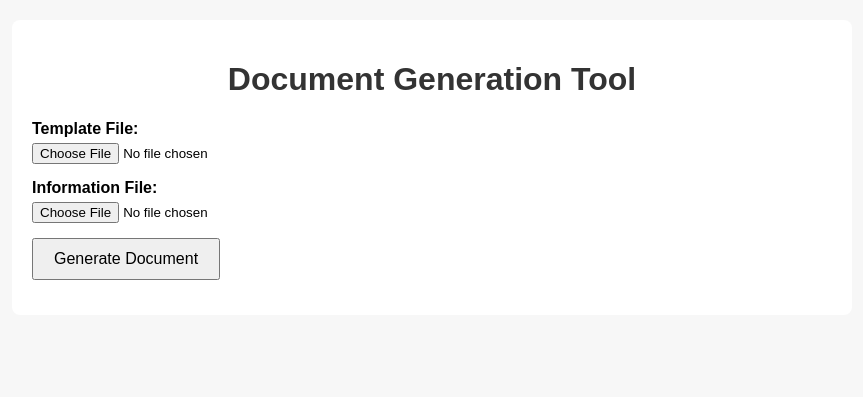
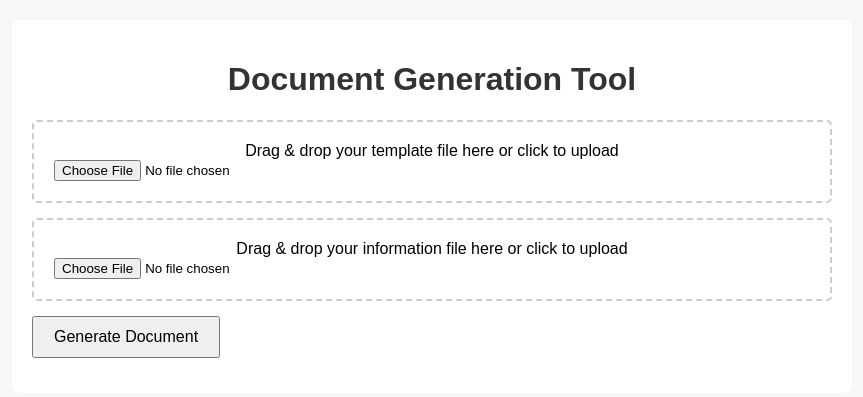
Before and after one commit to zainbaq/document-generator, a Flask app: page / in a window 1280 px wide. Shown: the top 397 px of the page, without its empty margins (208-1071 px from the left). Run offline with Flask 2, Linux system fonts and the light colour scheme; parts of the project's set-up code (start-up, migrations or seed data) failed here and were passed over.

Commit message:
add progress bar, add drag & drop, add langchain for long documents, add loading animation during generation

```diff
--- a/app.py
+++ b/app.py
@@ -6,20 +6,34 @@ from openai import OpenAI
 from dotenv import load_dotenv
 from werkzeug.utils import secure_filename
 
-# Load environment variables from .env file
+# Import LangChain modules for text splitting and summarization.
+from langchain.text_splitter import RecursiveCharacterTextSplitter
+from langchain.chains.summarize import load_summarize_chain
+from langchain_community.llms import OpenAI as LCOpenAI
+
+# =============================================================================
+# Load Environment Variables
+# =============================================================================
 load_dotenv()
 
+# =============================================================================
+# Initialize Flask App
+# =============================================================================
 app = Flask(__name__)
-app.secret_key = 'your_secret_key'  # Needed for flashing error messages
+app.secret_key = 'your_secret_key'  # Replace with a secure key in production
 
-# Set your OpenAI API key from the environment
+# =============================================================================
+# Initialize OpenAI Client (Original Client)
+# =============================================================================
 client = OpenAI(
-    api_key=os.environ.get("OPENAI_API_KEY"),  # This is the default and can be omitted
+    api_key=os.environ.get("OPENAI_API_KEY"),
 )
 if not client.api_key:
     raise ValueError("The OpenAI API key is not set. Please set it in the .env file.")
 
-# Load the prompt from the JSON file
+# =============================================================================
+# Load GPT Prompt Configuration
+# =============================================================================
 with open('prompts.json', 'r') as file:
     prompts = json.load(file)
 
@@ -27,19 +41,19 @@ generate_document_prompt = prompts.get('generate_document_from_template_prompt')
 if not generate_document_prompt:
     raise ValueError("The generate_document_from_template_prompt is not defined in prompts.json.")
 
+# =============================================================================
+# Utility Function: Read Uploaded File
+# =============================================================================
 def read_uploaded_file(uploaded_file):
     """
-    Read the uploaded file and extract text depending on its file type.
+    Read the uploaded file and extract text based on its file type.
     Supports .txt, .md, .docx, and .pdf files.
     """
     filename = secure_filename(uploaded_file.filename)
     ext = os.path.splitext(filename)[1].lower()
 
-    # For text-based files
     if ext in ['.txt', '.md']:
         return uploaded_file.read().decode('utf-8')
-
-    # For DOCX files
     elif ext == '.docx':
         from docx import Document
         doc = Document(uploaded_file)
@@ -47,8 +61,6 @@ def read_uploaded_file(uploaded_file):
         for para in doc.paragraphs:
             full_text.append(para.text)
         return "\n".join(full_text)
-
-    # For PDF files
     elif ext == '.pdf':
         import PyPDF2
         uploaded_file.seek(0)
@@ -59,17 +71,60 @@ def read_uploaded_file(uploaded_file):
             if text:
                 pages_text.append(text)
         return "\n".join(pages_text)
-
-    # Fallback to reading as text
     else:
         return uploaded_file.read().decode('utf-8')
 
+# =============================================================================
+# Function: Summarize Document (Updated with LangChain and Document Conversion)
+# =============================================================================
 def summarize_document(document_text, template_text):
     """
     Summarize the given document text with reference to the template.
-    Only keep the information relevant to the sections and requirements in the template.
-    Uses the new ChatCompletion interface with a system and user message.
+    If the document is long, use LangChain's text splitter and summarization chain to
+    generate a concise summary; otherwise, use the standard summarization prompt.
+
+    Args:
+        document_text (str): The full text of the original document.
+        template_text (str): The template text used for context.
+
+    Returns:
+        str: A summary of the document.
     """
+    # Define a threshold (in characters) above which we consider the document "long"
+    LONG_DOC_THRESHOLD = 3000
+
+    if len(document_text) > LONG_DOC_THRESHOLD:
+        # Import necessary modules for text splitting and document conversion.
+        from langchain.text_splitter import RecursiveCharacterTextSplitter
+        from langchain.docstore.document import Document
+
+        # Split the long document into smaller chunks.
+        text_splitter = RecursiveCharacterTextSplitter(chunk_size=1000, chunk_overlap=200)
+        texts = text_splitter.split_text(document_text)
+
+        # Convert each text chunk into a Document object.
+        docs = [Document(page_content=t) for t in texts]
+
+        # Use the chat-based LLM wrapper for LangChain.
+        from langchain.chat_models import ChatOpenAI
+        llm = ChatOpenAI(temperature=0.5, model="gpt-4o")
+
+        # Load a summarization chain (map_reduce is a good choice for long documents).
+        from langchain.chains.summarize import load_summarize_chain
+        chain = load_summarize_chain(llm, chain_type="map_reduce")
+
+        # Process each document chunk individually to avoid passing a list of prompts.
+        partial_summaries = []
+        for doc in docs:
+            # Each call receives a single Document wrapped in a list.
+            summary = chain.run([doc])
+            partial_summaries.append(summary)
+
+        # Combine the partial summaries into a single summary.
+        long_summary = "\n".join(partial_summaries)
+        document_text = long_summary
+
+    # Proceed with the original summarization method using a custom prompt.
     system_prompt = (
         "You are an expert summarizer. Given the following template and document, "
         "generate a concise summary that includes only the information relevant to filling in the template. "
@@ -80,7 +135,7 @@ def summarize_document(document_text, template_text):
         f"Document:\n{document_text}\n\n"
         "Summary (bullet points):"
     )
-    messages=[
+    messages = [
         {"role": "system", "content": system_prompt},
         {"role": "user", "content": user_prompt}
     ]
@@ -91,29 +146,31 @@ def summarize_document(document_text, template_text):
             temperature=0.5,
             max_tokens=500
         )
-        print('Summary')
-        print(response.choices[0].message.content)
         summary = response.choices[0].message.content
         return summary
     except Exception as e:
         print(f"Error summarizing document: {e}")
-        # In case of error, fallback to using the original document text
+        # In case of an error, fallback to using the (possibly long) document text.
         return document_text
 
+
+# =============================================================================
+# Function: Generate Document (Unchanged)
+# =============================================================================
 def generate_document(template_text, info_text):
     """
-    Generate a document by combining the template and a summary of the original information text.
+    Generate a document by combining the template with a summary of the original information text.
+
     Uses the new ChatCompletion interface with system and user messages.
     """
-    # Summarize the original document (with reference to the template)
     summarized_info = summarize_document(info_text, template_text)
 
-    system_prompt = generate_document_prompt  # Your detailed instructions
+    system_prompt = generate_document_prompt  # Detailed instructions from prompts.json.
     user_prompt = (
         f"Template:\n{template_text}\n\n"
         f"Original Document Summary:\n{summarized_info}"
     )
-    messages=[
+    messages = [
         {"role": "system", "content": system_prompt},
         {"role": "user", "content": user_prompt}
     ],
@@ -124,26 +181,37 @@ def generate_document(template_text, info_text):
             temperature=0.5,
             max_tokens=4096
         )
-        print('Generation')
-        print(response.choices[0].message.content)
         generated_document = response.choices[0].message.content
     except Exception as e:
         generated_document = f"An error occurred while generating the document: {str(e)}"
 
     return generated_document
 
+# =============================================================================
+# Route: Index Page
+# =============================================================================
 @app.route('/')
 def index():
     """
     Render the homepage with the file upload form.
+
+    Returns:
+        Rendered HTML of the index page.
     """
     return render_template('index.html')
 
+# =============================================================================
+# Route: Document Generation
+# =============================================================================
 @app.route('/generate', methods=['POST'])
 def generate():
     """
-    Handle file uploads, read and parse the files (supporting .txt, .md, .docx, .pdf),
-    summarize the original document with reference to the template, generate the final document, and render the result.
+    Handle file uploads, process and parse the files (supporting .txt, .md, .docx, .pdf),
+    summarize the original document with reference to the template, generate the final document,
+    and render the result.
+
+    Returns:
+        Rendered HTML of the result page with the generated document.
     """
     if 'template_file' not in request.files or 'info_file' not in request.files:
         flash("Both files are required.")
@@ -163,10 +231,12 @@ def generate():
         flash(f"Error reading files: {str(e)}")
         return redirect(url_for('index'))
 
-    # Generate the final document using the summarized information
     final_document = generate_document(template_text, info_text)
-
     return render_template('result.html', document=final_document)
 
+# =============================================================================
+# Main Entry Point
+# =============================================================================
 if __name__ == '__main__':
+    # In production, replace Flask's built-in server with a production WSGI server.
     app.run(debug=True)
--- a/static/css/style.css
+++ b/static/css/style.css
@@ -50,3 +50,49 @@ button {
     padding: 15px;
     border-radius: 5px;
 }
+
+/* Drag & Drop and Progress Bar Styles */
+.drop-zone {
+    border: 2px dashed #cccccc;
+    border-radius: 5px;
+    padding: 20px;
+    text-align: center;
+    cursor: pointer;
+    margin-bottom: 15px;
+}
+
+.drop-zone.hover {
+    border-color: #333333;
+}
+
+.progress-bar {
+    width: 100%;
+    background-color: #f3f3f3;
+    border-radius: 5px;
+    margin-top: 10px;
+    display: none;
+}
+
+.progress-bar-fill {
+    height: 10px;
+    width: 0;
+    background-color: #4caf50;
+    border-radius: 5px;
+}
+
+/* Spinner Styles - Smaller and Center Aligned */
+.spinner {
+    border: 6px solid #f3f3f3; /* Light grey */
+    border-top: 6px solid #3498db; /* Blue */
+    border-radius: 50%;
+    width: 50px;
+    height: 50px;
+    animation: spin 1s linear infinite;
+    display: none; /* Hidden by default */
+    margin: 20px auto; /* Center align within its container */
+}
+
+@keyframes spin {
+    0% { transform: rotate(0deg); }
+    100% { transform: rotate(360deg); }
+}
--- a/templates/index.html
+++ b/templates/index.html
@@ -17,19 +17,107 @@
             </ul>
           {% endif %}
         {% endwith %}
-        <form action="{{ url_for('generate') }}" method="post" enctype="multipart/form-data">
-            <div>
-                <label for="template_file">Template File:</label>
-                <input type="file" id="template_file" name="template_file" accept=".txt,.md,.docx,.pdf" required>
+        <form id="upload-form" action="{{ url_for('generate') }}" method="post" enctype="multipart/form-data">
+            <div class="drop-zone" id="template-drop-zone">
+                <span class="drop-zone__prompt">Drag & drop your template file here or click to upload</span>
+                <input type="file" id="template_file" name="template_file" class="drop-zone__input" accept=".txt,.md,.docx,.pdf" required>
+                <div class="progress-bar" id="template-progress">
+                    <div class="progress-bar-fill" id="template-progress-fill"></div>
+                </div>
             </div>
-            <div>
-                <label for="info_file">Information File:</label>
-                <input type="file" id="info_file" name="info_file" accept=".txt,.md,.docx,.pdf" required>
+            <div class="drop-zone" id="info-drop-zone">
+                <span class="drop-zone__prompt">Drag & drop your information file here or click to upload</span>
+                <input type="file" id="info_file" name="info_file" class="drop-zone__input" accept=".txt,.md,.docx,.pdf" required>
+                <div class="progress-bar" id="info-progress">
+                    <div class="progress-bar-fill" id="info-progress-fill"></div>
+                </div>
             </div>
             <div>
                 <button type="submit">Generate Document</button>
             </div>
         </form>
+        <!-- Circular loading spinner -->
+        <div id="loading-spinner" class="spinner"></div>
     </div>
+    <script>
+        // Handle drag & drop functionality for file inputs
+        document.querySelectorAll('.drop-zone').forEach(dropZoneElement => {
+            const inputElement = dropZoneElement.querySelector('.drop-zone__input');
+
+            dropZoneElement.addEventListener('click', () => {
+                inputElement.click();
+            });
+
+            inputElement.addEventListener('change', () => {
+                if (inputElement.files.length) {
+                    updateDropZoneText(dropZoneElement, inputElement.files[0].name);
+                }
+            });
+
+            dropZoneElement.addEventListener('dragover', (e) => {
+                e.preventDefault();
+                dropZoneElement.classList.add('hover');
+            });
+
+            ['dragleave', 'dragend'].forEach(type => {
+                dropZoneElement.addEventListener(type, (e) => {
+                    dropZoneElement.classList.remove('hover');
+                });
+            });
+
+            dropZoneElement.addEventListener('drop', (e) => {
+                e.preventDefault();
+                if (e.dataTransfer.files.length) {
+                    inputElement.files = e.dataTransfer.files;
+                    updateDropZoneText(dropZoneElement, e.dataTransfer.files[0].name);
+                }
+                dropZoneElement.classList.remove('hover');
+            });
+        });
+
+        function updateDropZoneText(dropZone, fileName) {
+            dropZone.querySelector('.drop-zone__prompt').textContent = fileName;
+        }
+
+        // Handle form submission with AJAX, progress bar update, and spinner display
+        document.getElementById('upload-form').addEventListener('submit', function(e) {
+            e.preventDefault();
+
+            // Show the circular spinner
+            document.getElementById('loading-spinner').style.display = 'block';
+
+            var form = this;
+            var formData = new FormData(form);
+            var xhr = new XMLHttpRequest();
+            xhr.open('POST', form.action, true);
+
+            // Update progress bar for file uploads
+            xhr.upload.addEventListener('progress', function(e) {
+                if (e.lengthComputable) {
+                    var percentComplete = (e.loaded / e.total) * 100;
+                    // Display and update progress bars for both drop zones
+                    document.getElementById('template-progress').style.display = 'block';
+                    document.getElementById('info-progress').style.display = 'block';
+                    document.getElementById('template-progress-fill').style.width = percentComplete + '%';
+                    document.getElementById('info-progress-fill').style.width = percentComplete + '%';
+                }
+            });
+
+            xhr.onreadystatechange = function() {
+                if (xhr.readyState === XMLHttpRequest.DONE) {
+                    // Hide the spinner once the response is received
+                    document.getElementById('loading-spinner').style.display = 'none';
+                    if (xhr.status === 200) {
+                        // Replace the page content with the response (or handle as needed)
+                        document.body.innerHTML = xhr.responseText;
+                    } else {
+                        alert('Upload failed.');
+                    }
+                }
+            };
+
+            xhr.send(formData);
+        });
+    </script>
 </body>
 </html>
```
Also changed, not shown: 1 other file.
